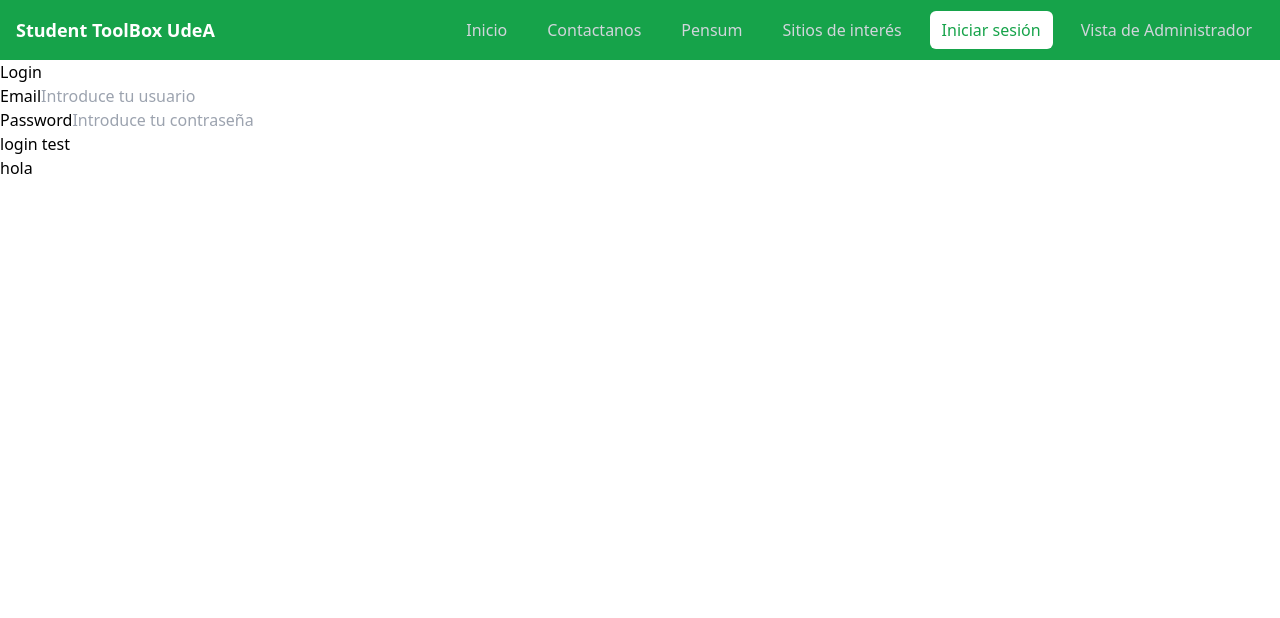
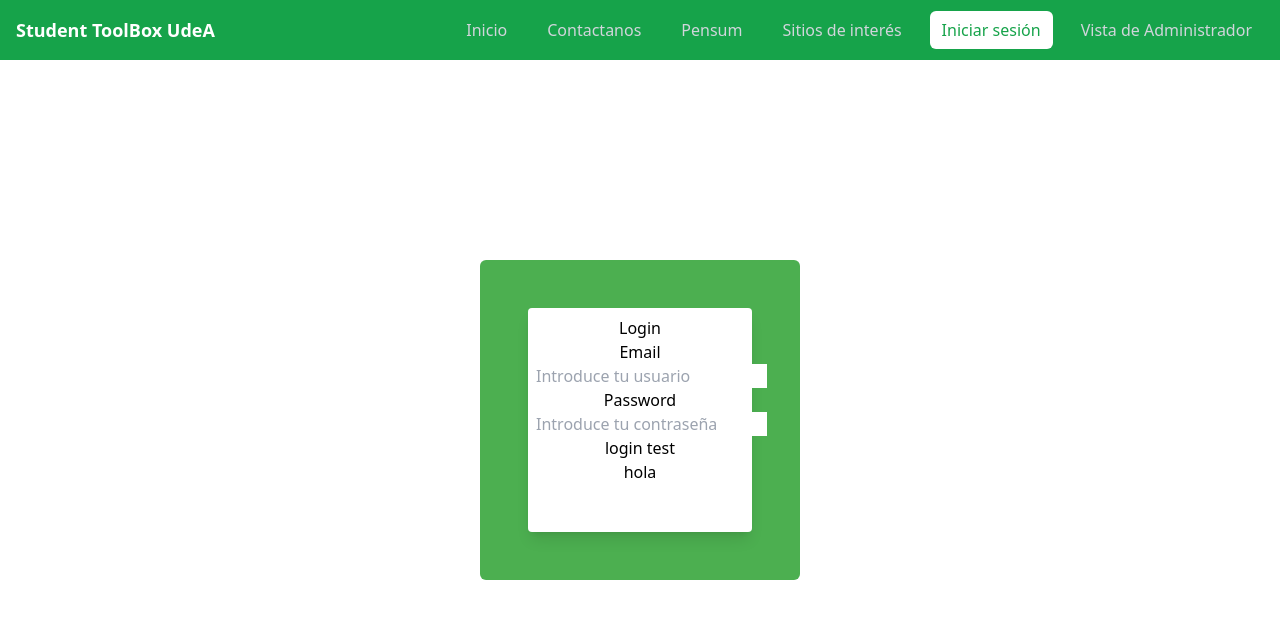
Before and after one commit to restrepotorres/studentToolBox_UdeA, an Astro site: page /login in a window 1280 px wide. Built offline with nearby package versions, Linux system fonts and the light colour scheme; Astro itself is replaced by a stand-in of ours.

Commit message:
feat: added some styling to login screen

```diff
--- a/src/components/LoginCard.tsx
+++ b/src/components/LoginCard.tsx
@@ -1,6 +1,5 @@
 import React, { useState } from "react";
 import axios from "axios";
-import { BrowserRouter as Router, Routes, Route, Link } from "react-router-dom";
 
 
 const LoginForm = () => {
--- a/src/pages/login.astro
+++ b/src/pages/login.astro
@@ -9,5 +9,11 @@ const currentPath = Astro.url.pathname;
   description="Pensum interactivo"
   currentPath={currentPath}
 >
-  <LoginCard client:load />
+  <div class="flex justify-center items-center min-h-[90vh]">
+    <div class="bg-[#4CAF50] rounded-md flex justify-center items-center w-80 h-80 p-4">
+      <div class="bg-white p-2 rounded shadow-lg text-center m-3 w-56 h-56">
+        <LoginCard client:load />
+      </div>
+    </div>
+  </div>
 </Layout>
```
